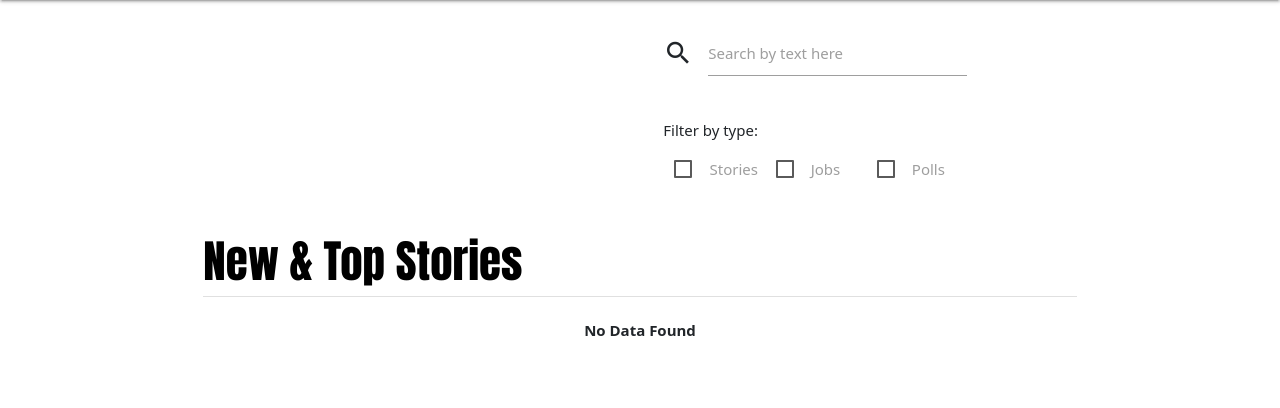
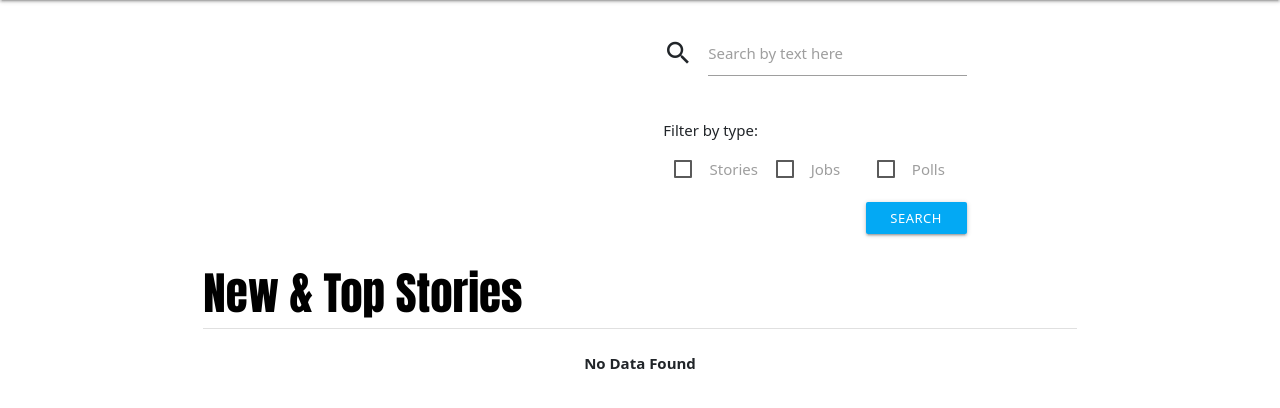
Before and after one commit to Pycomet-zz/hacker-news-app, a Flask app: page / in a window 1280 px wide. Shown: the part 64-472 px from the top of the page. Run offline with Flask 2, Linux system fonts and the light colour scheme; data that the repository does not hold is empty; some libraries are stand-ins or nearby versions.

Commit message:
fix complete

```diff
--- a/templates/index.html
+++ b/templates/index.html
@@ -38,7 +38,7 @@
                 {{ form.hidden_tag() }}
                 <div class="row">
                     <div class="input-field col s12">
-                        <i class="material-icons prefix" type="submit">search</i>
+                        <i class="material-icons prefix" >search</i>
                         <input type="text" id="autocomplete-input" name="search" value="" class="autocomplete">
                         <label for="autocomplete-input">Search by text here</label>
                     </div>
@@ -61,7 +61,11 @@
                             <span>Polls</span>
                         </label>
                     </div>
+
                 </div>
+                <button class="btn btn-small waves-effect waves-light light-blue col s4 right" type="submit">Search
+                    <i class="material-icons right">search</i>
+                </button>
             </form>
         </div>
     </div>
```
Also changed, not shown: tests/test_utils.py (+1 -1 lines), README.md.
